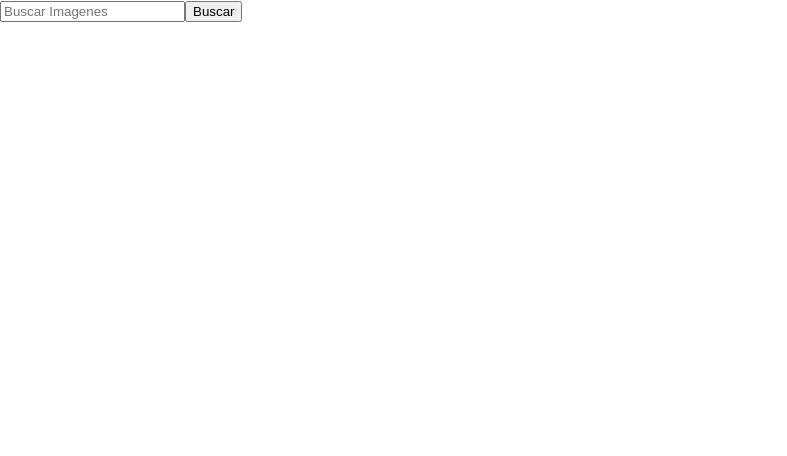
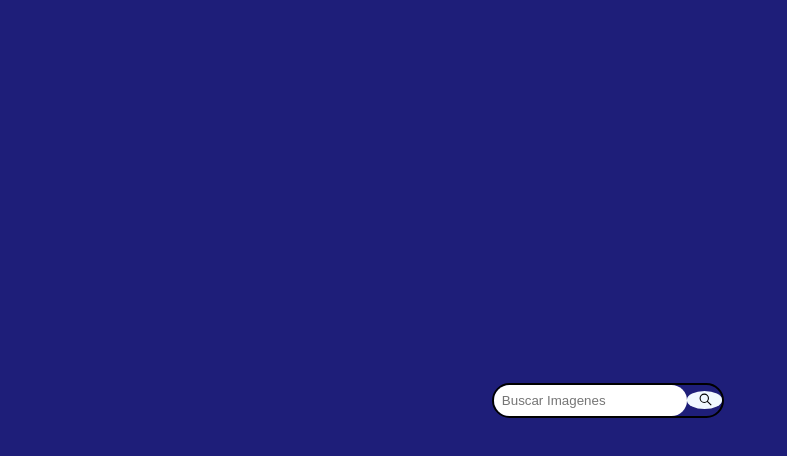
Before and after one commit to JuanCruz30/Api-Unsplash-TP, a React (Create React App) app in the folder miapi/: page / in a window 1280 px wide. Shown: the top 456 px of the page, without its empty margins (0-787 px from the left). Built offline with nearby package versions, Linux system fonts and the light colour scheme.

Commit message:
Poniendo imagen de fondo

```diff
--- a/miapi/package.json
+++ b/miapi/package.json
@@ -8,6 +8,7 @@
     "@testing-library/user-event": "^13.5.0",
     "react": "^18.2.0",
     "react-dom": "^18.2.0",
+    "react-icons": "^4.7.1",
     "react-scripts": "5.0.1",
     "web-vitals": "^2.1.4"
   },
--- a/miapi/src/App.css
+++ b/miapi/src/App.css
@@ -0,0 +1,56 @@
+.contenedorprin{
+   margin: auto;
+   height: 100vh;
+   display: flex;
+   justify-content: center;
+   flex-wrap: wrap;
+
+}
+
+.app{
+    display: flex;
+    justify-content: center;
+    text-align: center;
+    margin:  auto;
+    align-items: center;
+    border-radius: 20px;
+    justify-content: space-between;
+    border: 2px solid black;
+
+}
+.box-imput{
+  border: none;
+  outline: none;
+  padding: 8px;
+  border-radius: 25px;
+}
+.lupa{
+
+    margin-left: 10px;
+
+}
+
+.btn{
+   display: flex;
+   align-items: center;
+   background-color: aliceblue;
+   border: none;
+   padding: 2px;
+   border-radius: 50%;
+   padding-right: 10px;
+
+}
+.contenedordeimagenes{
+    display: grid;
+    grid-template-columns: repeat(5, 1fr);
+    gap: 16px;
+
+}
+img{
+    width: 100%;
+    max-width: 100%;
+    aspect-ratio: 1;
+    object-fit: cover;
+    object-position: center;
+}
+/* hover */
--- a/miapi/src/App.js
+++ b/miapi/src/App.js
@@ -1,22 +1,44 @@
 import { useState } from 'react';
 import './App.css';
+import { GrSearch } from "react-icons/gr";
 
 function App() {
   const [valor, setValor] = useState('')
 
+  const [resultados, setResultados] = useState([])
+
   const buscarResultado = async () =>{
      const apiKey = 'fb1CvmzqIIYRl2gsxMbOhk3x9JKFg6HDz_Qr8NZKK8Q'
-     const URL = `https://api.unsplash.com/photos/?client_id=${apiKey}`;
+     const URL = `https://api.unsplash.com/search/photos/?client_id=${apiKey}&query=${valor}&per_page=50`;
 
      const response = await fetch(URL);
      const data = await response.json();
-     console.log(data)
+     setResultados  (data.results)
+     console.log(data);
   }
   return (
-    <div className="App">
-       <input className='box-imput' placeholder='Buscar Imagenes' onChange={e=> setValor(e.target.value)}/>
+    <div className='contenedorprin'>
 
-       <button onClick={() => buscarResultado ()} className='btn' type=""> Buscar</button>
+      <div className="app">
+
+        <input className='box-imput' placeholder='Buscar Imagenes' onChange={e => setValor(e.target.value)} />
+
+        <button onClick={() => buscarResultado()} className='btn' type=""><GrSearch className='lupa'/></button>
+      </div>
+
+      <div className='contenedordeimagenes' >
+        {
+          resultados.map((elemento, indice) => {
+            return (
+
+                <img key={indice} src={elemento.urls.regular} />
+
+
+            )
+          })
+        }
+      </div>
+
     </div>
   );
 }
--- a/miapi/src/index.css
+++ b/miapi/src/index.css
@@ -1,10 +1,13 @@
 body {
   margin: 0;
+  padding: 0;
   font-family: -apple-system, BlinkMacSystemFont, 'Segoe UI', 'Roboto', 'Oxygen',
     'Ubuntu', 'Cantarell', 'Fira Sans', 'Droid Sans', 'Helvetica Neue',
     sans-serif;
   -webkit-font-smoothing: antialiased;
   -moz-osx-font-smoothing: grayscale;
+  background: rgb(30,30,121);
+background: linear-gradient(333deg, rgba(30,30,121,1) 78%, rgba(30,30,121,1) 85%);
 }
 
 code {
```
Also changed, not shown: miapi/src/Components/Cards/Cards.css (added), miapi/src/Components/Cards/Cards.jsx (added), 1 other file (tests, documents, lock files or other folders).
